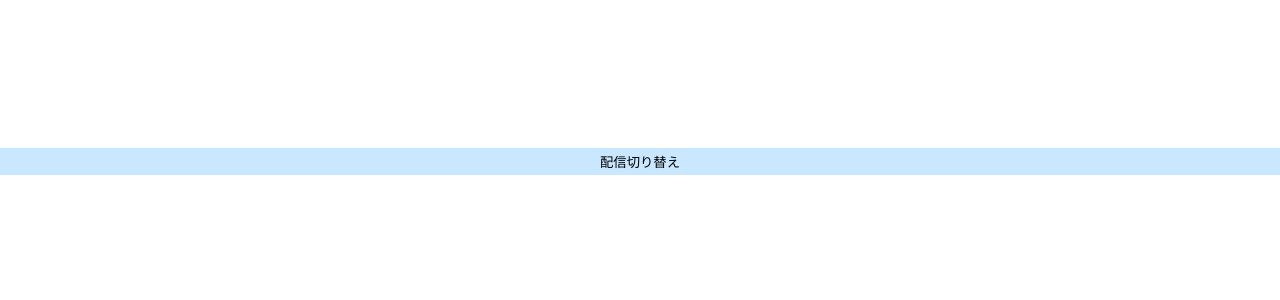
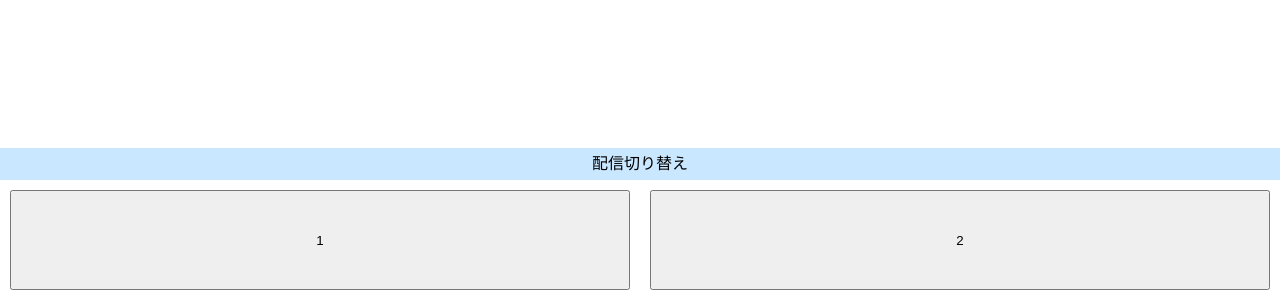
Before and after one commit to yuyu0127/okds-test, a plain HTML site: page index.html in a window 1280 px wide. Shown: the part 572-872 px from the top of the page. Before the commit the page ends 800 px from the top, so only its background shows below. Drawn offline with nearby package versions, Linux system fonts and the light colour scheme.

Commit message:
ボタン切り替え

```diff
--- a/index.html
+++ b/index.html
@@ -20,12 +20,12 @@
       <iframe class="" id="iframe-chat" src="" frameborder="0"></iframe>
     </div>
 
-    <input
-      class="change-button"
-      type="button"
-      value="配信切り替え"
-      onclick="changeSource()"
-    />
+    <h2>配信切り替え</h2>
+
+    <div class="button-container">
+      <input type="button" value="1" onclick="changeSource(0)" />
+      <input type="button" value="2" onclick="changeSource(1)" />
+    </div>
   </body>
   <script src="index.js"></script>
 </html>
--- a/index.js
+++ b/index.js
@@ -10,7 +10,7 @@ function onYouTubeIframeAPIReady() {
     {
       width: 640,
       height: 390,
-      videoId: '5qap5aO4i9A',
+      videoId: '',
       playerVars: {
         disablekb: 0,
         modestbranding: 1,
@@ -39,10 +39,8 @@ const liveIds = [
   '5qap5aO4i9A',
   'DWcJFNfaw9c'
 ]
-let index = 0
 
-function changeSource() {
-  index = (index + 1) % liveIds.length
+function changeSource(index) {
   const id = liveIds[index]
   const chatUrl = `https://www.youtube.com/live_chat?&v=${id}&embed_domain=${window.location.host.split(':')[0]}`
   ytPlayer.loadVideoById(id)
--- a/style.css
+++ b/style.css
@@ -38,7 +38,22 @@ body {
     height  : 100%;
 }
 
-.change-button {
+.button-container {
+    display: flex;
+}
+
+.button-container input {
+    flex-grow: 1;
+    margin   : 10px;
+    height   : 100px;
+}
+
+h2 {
+    font-size       : 1em;
+    text-align      : center;
+    line-height     : 2em;
+    font-weight     : normal;
+    margin          : 0;
     width           : 100%;
     height          : 2em;
     border          : none;
```
